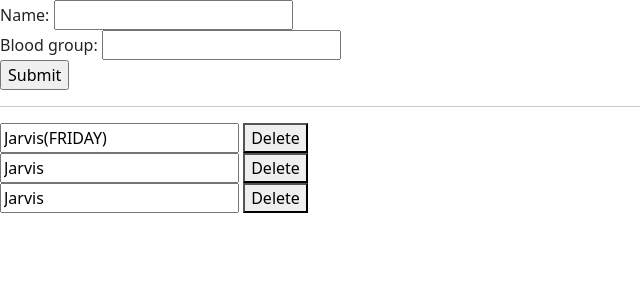
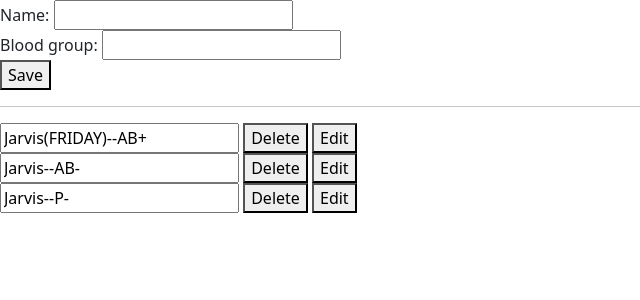
Before and after one commit to PrajwalBS-coder/D-Jango-Projects, a Django app: page /Patients_details/ in a window 1280 px wide. Shown: the top 300 px of the page, without its empty margins (0-640 px from the left). Run offline with Django 5.2, Linux system fonts and the light colour scheme; data comes from the database, SQL or seed files in the repository; both versions use the stored data as it was after the commit; some libraries are stand-ins or nearby versions.

Commit message:
Some What complete with update the data or edit the data✌😎

```diff
--- a/design_form/app/views.py
+++ b/design_form/app/views.py
@@ -26,6 +26,13 @@
             pk=re.POST.get('delete')
             print(pk)
             Patient.objects.get(id=pk).delete()
+        elif 'Edit' in re.POST:
+            pk=re.POST.get('Edit')
+            form=PatientDetails(instance=Patient.objects.get(id=pk))
+        elif 'save' in re.POST:
+            pk=re.POST.get('save')
+            form=PatientDetails(re.POST,instance=Patient.objects.get(id=pk))
+            form.save()
         if form.is_valid():
             form.save()
             return hred('/thank/')
--- a/design_form/templates/na.html
+++ b/design_form/templates/na.html
@@ -13,13 +13,18 @@
 <body>
     <form action="" method="post">
         {% csrf_token %}
-        {{ form }}
-        <input type="submit" value="Submit">
-
+        {% if not form.instance.id%}
+      {% include 'save.html' %}
+      {% endif %}
         <hr>
         {% for d in details %}
-        <input type="text" value={{d.name}}>
-        <button formnovalidate name="delete" value={{d.id}}>Delete</button><br>
+        {% if form.instance.id == d.id %}
+        {% include 'save.html' %}
+        {% else %}
+        <input type="text" value={{d.name}}--{{d.blood_group}}>
+        <button formnovalidate name="delete" value={{d.id}}>Delete</button>
+        <button formnovalidate name="Edit" value={{d.id}}>Edit</button><br>
+        {%endif%}
         {% endfor %}
 
 
--- /dev/null
+++ b/design_form/templates/save.html
@@ -0,0 +1,2 @@
+{{ form }}
+<button name="save" value="{{d.id}}">Save</button>
```
Also changed, not shown: design_form/db.sqlite3.
